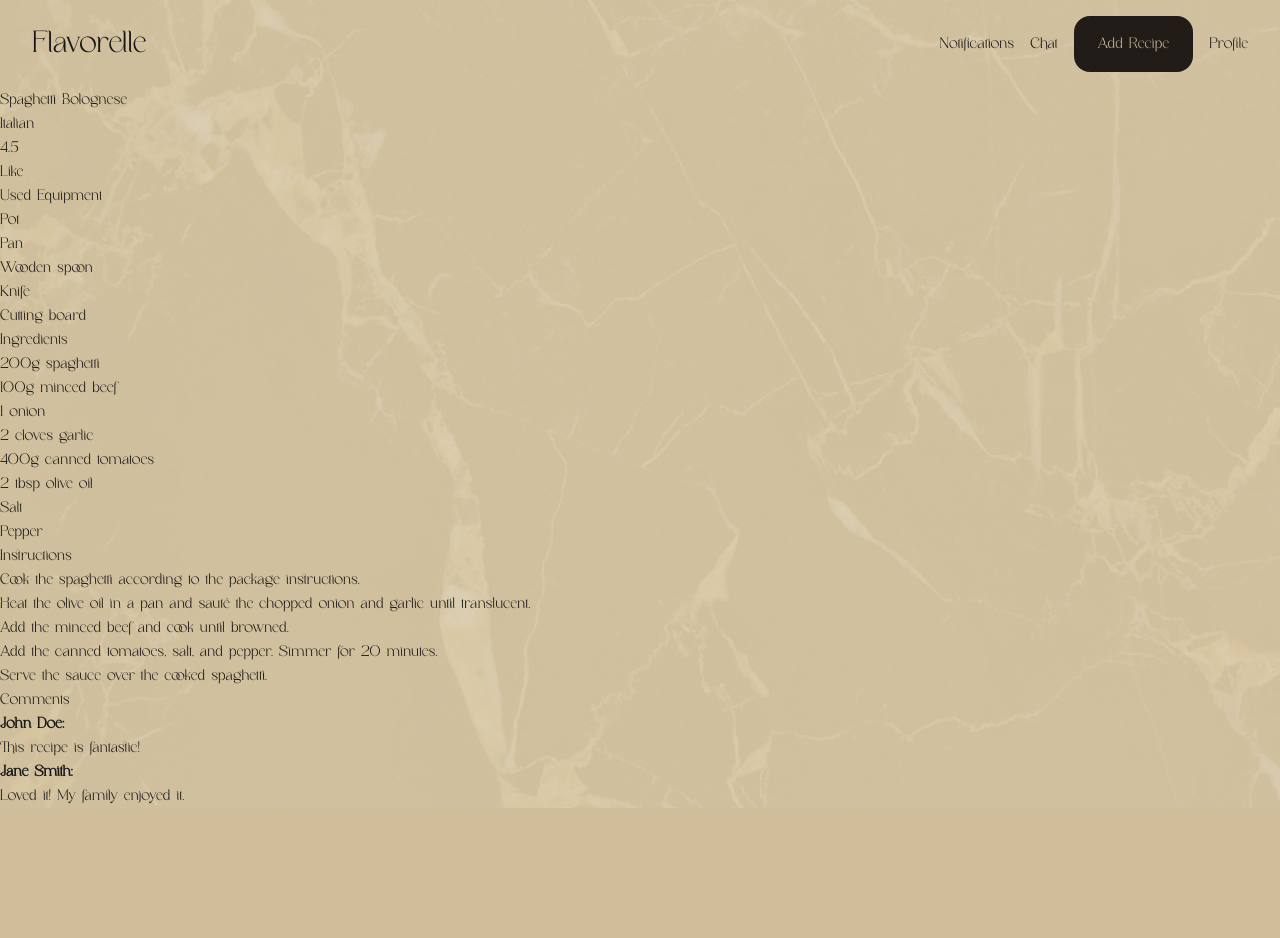
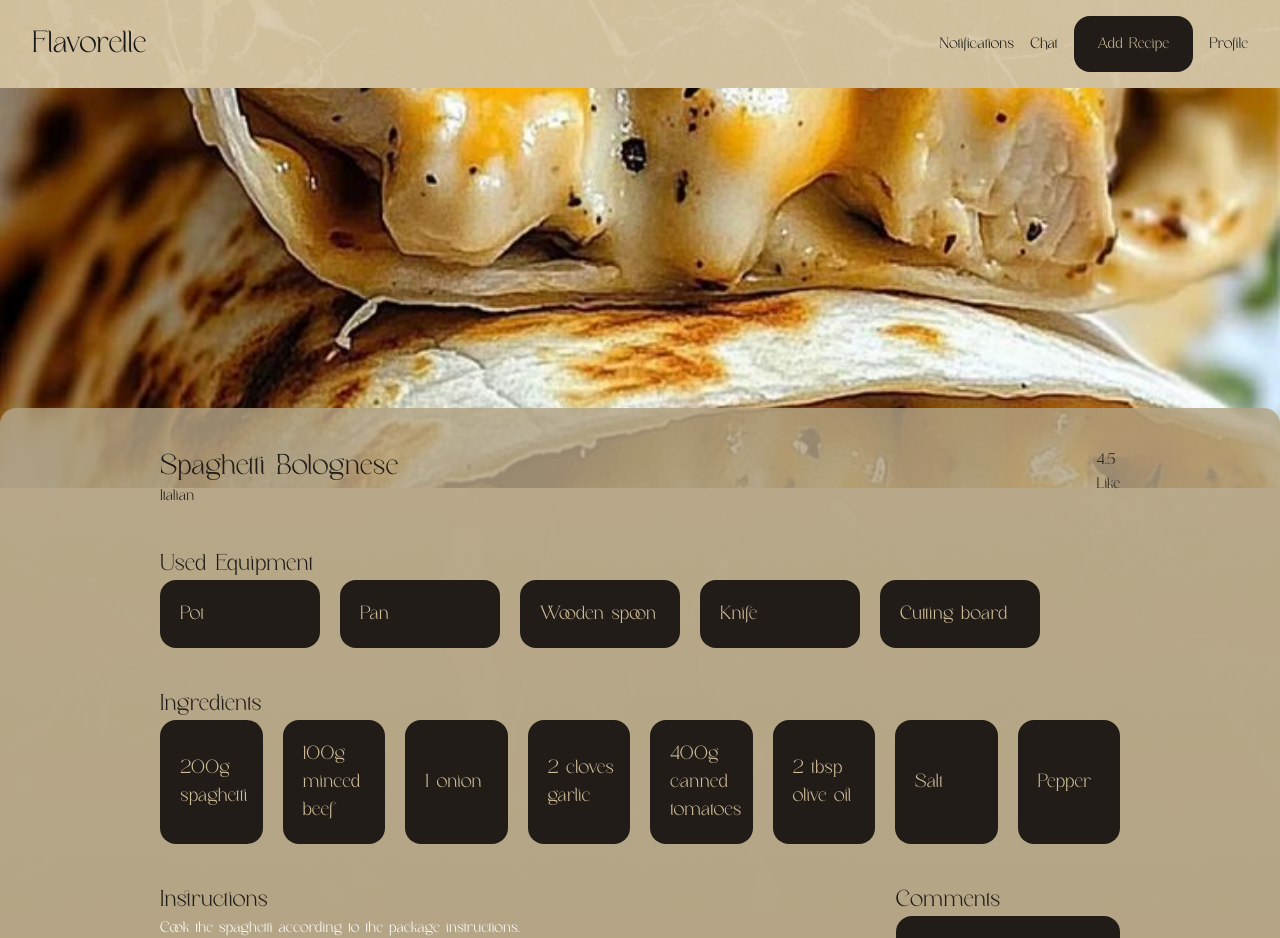
Before and after one commit to pgm-2425-programming-5/eindoprdacht-programming-5-pgm-tristanderidder, a Next.js app in the folder recipe_platform/frontend/: page /recipe/1 in a window 1280 px wide. Shown: the top 938 px of the page. Before the commit the page ends 808 px from the top, so only its background shows below. Built offline with nearby package versions, Linux system fonts and the light colour scheme.

Commit message:
added styling to detail page

```diff
--- a/recipe_platform/frontend/app/recipe/[id]/page.tsx
+++ b/recipe_platform/frontend/app/recipe/[id]/page.tsx
@@ -3,6 +3,7 @@ import RecipeItem from "../component/RecipeItem";
 import { promises as fs } from "fs";
 import path from "path";
 import { Recipe } from "../../types/Recipe";
+import styles from "./styles/RecipeDetail.module.css";
 
 type RecipeProps = {
   params: { id: string };
@@ -25,9 +26,19 @@ export default async function RecipeDetailPage({ params }: RecipeProps) {
 
   return (
     <div>
+      <div className="absolute w-screen h-[50vh] z-0 ">
+        <img
+          src={`/images/${recipe.image}`}
+          alt={recipe.name}
+          className="w-full h-full object-cover"
+        />
+      </div>
+      <div
+        className={`flex flex-col gap-10  relative z-[1] top-[20rem] rounded-2xl text-secondary h-screen ${styles.card}`}
+      >
+        <div className="flex justify-between w-3/4 m-auto my-0 mt-10">
           <div>
-        <div>
-          <h1>{recipe.name}</h1>
+            <h1 className="text-3xl">{recipe.name}</h1>
             <p>{recipe.category}</p>
           </div>
           <div>
@@ -35,35 +46,52 @@ export default async function RecipeDetailPage({ params }: RecipeProps) {
             Like
           </div>
         </div>
+        <div className="w-3/4 m-auto my-0 flex flex-col gap-10">
           <div>
-        <h2>Used Equipment</h2>
-        <ul>
+            <h2 className="text-2xl">Used Equipment</h2>
+            <ul className="flex gap-5">
               {recipe.equipment.map((equipment, index) => (
-            <li key={index}>{equipment}</li>
+                <li
+                  className="bg-secondary rounded-2xl w-[10rem] text-primary pl-5 py-5 flex items-center text-xl"
+                  key={index}
+                >
+                  {equipment}
+                </li>
               ))}
             </ul>
           </div>
           <div>
-        <h2>Ingredients</h2>
-        <ul>
+            <h2 className="text-2xl">Ingredients</h2>
+            <ul className="flex gap-5">
               {recipe.ingredients.map((ingredient, index) => (
-            <li key={index}>{ingredient}</li>
+                <li
+                  className="bg-secondary rounded-2xl w-[15rem] text-primary pl-5 py-5 flex items-center text-xl"
+                  key={index}
+                >
+                  {ingredient}
+                </li>
               ))}
             </ul>
           </div>
+          <div className="flex justify-between">
             <div>
-        <div>
-          <h2>Instructions</h2>
+              <h2 className="text-2xl">Instructions</h2>
               <ol>
                 {recipe.instructions.map((instruction, index) => (
-              <li key={index}>{instruction}</li>
+                  <li className="text-accent text-base" key={index}>
+                    {instruction}
+                  </li>
                 ))}
               </ol>
             </div>
             <div>
-          <h2>Comments</h2>
+              <h2 className="text-2xl">Comments</h2>
+              <div className="flex flex-col gap-5">
                 {recipe.comments.map((comment, index) => (
-            <div key={index}>
+                  <div
+                    className="bg-secondary text-accent rounded-2xl p-5"
+                    key={index}
+                  >
                     <p>
                       <strong>{comment.user}:</strong>
                     </p>
@@ -73,5 +101,8 @@ export default async function RecipeDetailPage({ params }: RecipeProps) {
               </div>
             </div>
           </div>
+        </div>
+      </div>
+    </div>
   );
 }
--- /dev/null
+++ b/recipe_platform/frontend/app/recipe/[id]/styles/RecipeDetail.module.css
@@ -0,0 +1,7 @@
+.card{
+        background: linear-gradient(
+        to bottom,
+        rgba(178, 163, 132, 0.82),
+        rgba(178, 163, 132, 1)
+    );
+}
--- a/recipe_platform/frontend/app/recipe/component/RecipeFilter.tsx
+++ b/recipe_platform/frontend/app/recipe/component/RecipeFilter.tsx
@@ -51,7 +51,6 @@ export default function RecipeFilter({ recipes }: RecipeFilterProps) {
         ))}
       </ul>
 
-      {/* Display filtered recipes */}
       <div className="flex gap-8 flex-wrap w-10/12">
         {filteredRecipes.map((recipe) => (
           <RecipeItem key={recipe.id} recipe={recipe} />
```
Lines whose indentation alone changed are shown as unchanged.
